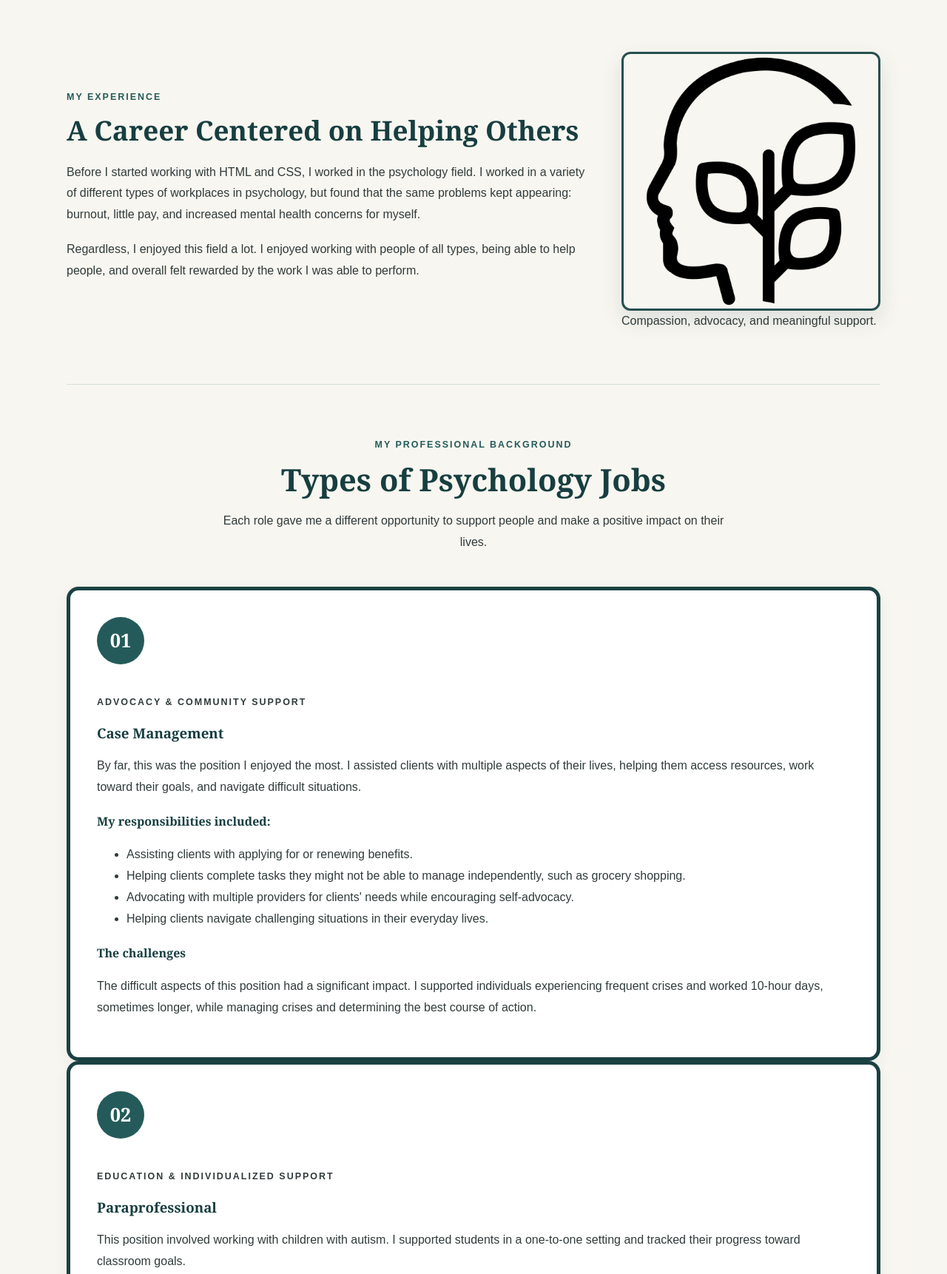
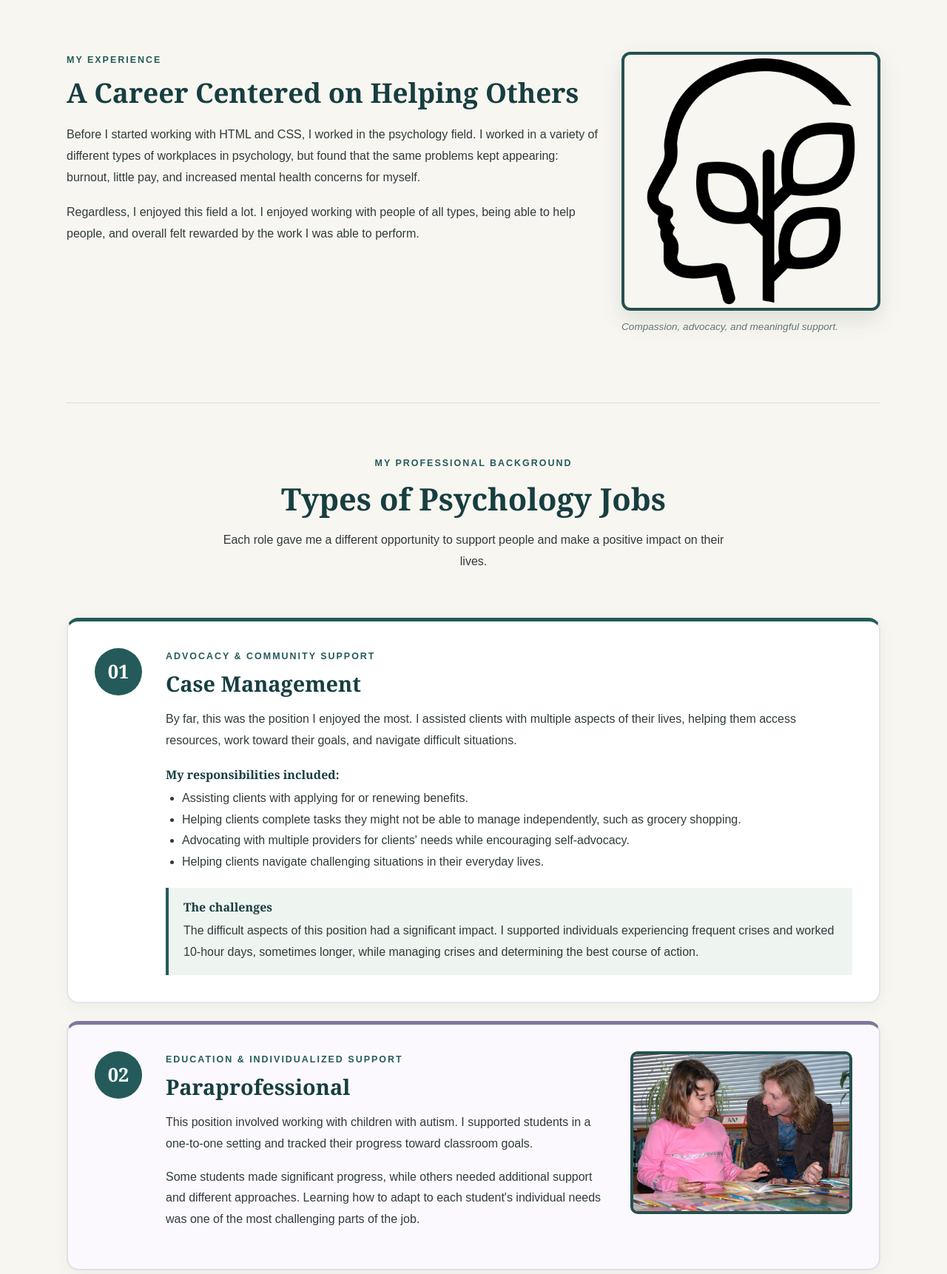
Before and after one commit to kjridgeway/Favorite-Psych-Careers, a plain HTML site: page index (3).html in a window 1280 px wide. Shown: the part 320-2042 px from the top of the page at 74% size. Drawn offline with Linux system fonts and the light colour scheme.

Commit message:
Updated style.css and .html files to center the image on the page and adjust the object-fit property for better display. Removed redundant code.

```diff
--- a/index (3).html
+++ b/index (3).html
@@ -21,6 +21,16 @@
 
     <!-- Introduction -->
     <section class="introduction">
+      <!-- Img 1 -->
+      <div class="intro-image">
+        <img
+          src="psychology.webp"
+          alt="Head with leaves inside it">
+        <figcaption class="figcaption">
+          Compassion, advocacy, and meaningful support.
+        </figcaption>
+      </div>
+
       <div class="intro-text">
         <p class="section-label">MY EXPERIENCE</p>
         <h2>A Career Centered on Helping Others</h2>
@@ -39,16 +49,6 @@
           overall felt rewarded by the work I was able to perform.
         </p>
       </div>
-
-      <!-- Img 1 -->
-      <div class="intro-image">
-        <img
-          src="psychology.webp"
-          alt="Head with leaves inside it">
-        <figcaption>
-          Compassion, advocacy, and meaningful support.
-        </figcaption>
-      </div> <!-- FIXED: Changed from </figure> to </div> to prevent layout overlap -->
     </section>
 
     <!-- Career Sections -->
@@ -162,7 +162,7 @@
           </ul>
         </div>
 
-        <div class="card-image">
+        <div class="card-image informational-image">
           <img src="dsp.png" alt="A welcoming community space">
         </div>
       </article>
--- a/style.css
+++ b/style.css
@@ -1,15 +1,11 @@
 :root {
   --teal: #245b5a;
   --teal-dark: #173e40;
-  --sage: #dce9e2;
-  --sage-light: #eef4ef;
   --cream: #f8f6f0;
   --white: #ffffff;
   --charcoal: #303b3b;
   --muted: #647575;
   --border: #d5e0da;
-  --lavender: #ece8f3;
-  --blue-light: #e6eff4;
 }
 
 * {
@@ -31,11 +27,6 @@ h3,
 h4 {
   font-family: Georgia, "Times New Roman", serif;
   line-height: 1.25;
-}
-
-h2,
-h3,
-h4 {
   color: var(--teal-dark);
 }
 
@@ -45,15 +36,13 @@ p {
 
 img {
   display: block;
-  max-width: 300px;
+  max-width: 100%;
   height: auto;
 }
 
-/* Page header */
 .hero {
   min-height: 320px;
   padding: 60px 24px;
-  /* Flexbox centers the hero content perfectly */
   display: flex;
   align-items: center;
   justify-content: center;
@@ -82,44 +71,31 @@ img {
 }
 
 .eyebrow {
-  margin-bottom: 12px;
+  margin: 0 0 12px;
   color: #c5ded3;
 }
 
 .hero h1 {
   margin: 0;
+  color: var(--white);
   font-size: 3.5rem;
   letter-spacing: -1px;
 }
 
-.hero-subtitle {
-  margin: 16px 0 0;
-  color: #e2eee8;
-  font-size: 1.1rem;
-  letter-spacing: 0.5px;
-}
-
-/* Main page container */
 .container {
   width: 92%;
   max-width: 1100px;
   margin: 0 auto;
 }
 
-/* Introduction section */
 .introduction {
   padding: 70px 0;
   border-bottom: 1px solid var(--border);
-  /* Flexbox organizes text and image layout without breaking on resize */
-  display: flex;
-  align-items: center;
-  justify-content: space-between;
-  gap: 40px;
-  flex-wrap: wrap;
+  display: flow-root;
 }
 
 .intro-text {
-  flex: 1 1 500px;
+  min-width: 0;
 }
 
 .intro-text h2 {
@@ -136,21 +112,19 @@ img {
   color: var(--teal);
 }
 
-/* FIXED: Cleaned container properties; removed image-specific styles and conflicting borders */
 .intro-image {
-  flex: 0 0 350px;
+  float: right;
   width: 350px;
-  max-width: 350px;
-  margin: 0;
+  max-width: 45%;
+  margin: 0 0 20px 30px;
 }
 
 .intro-image img {
   width: 100%;
-  max-width: none;
   height: 350px;
   object-fit: cover;
+  border: 4px solid #265050;
   border-radius: 12px;
-  border: 4px solid #265050; /* Added explicit width to keep border consistent */
   box-shadow: 0 12px 30px rgba(23, 62, 64, 0.12);
 }
 
@@ -161,21 +135,16 @@ img {
   font-style: italic;
 }
 
-/* Career section layout context */
 .careers {
   padding: 70px 0;
-}
-
-/* Parent container wrapper for group styling cards */
-.career-gallery {
   display: flex;
-  flex-direction: column; /* Vertically arrays the listings */
-  gap: 24px;              /* Uniform clean gap distribution replaces bottom margins */
+  flex-direction: column;
+  gap: 24px;
 }
 
 .section-heading {
   max-width: 700px;
-  margin: 0 auto 45px;
+  margin: 0 auto 21px;
   text-align: center;
 }
 
@@ -184,54 +153,37 @@ img {
   font-size: 2.6rem;
 }
 
-/* Individual career cards - Converted into a row-based Flex container */
 .career-card {
+  display: flex;
+  align-items: flex-start;
+  flex-wrap: wrap;
+  gap: 32px;
   position: relative;
   padding: 36px;
+  border: 2px solid rgba(23, 62, 64, 0.12);
+  border-top: 5px solid var(--teal);
   border-radius: 16px;
   background-color: var(--white);
   box-shadow: 0 6px 20px rgba(23, 62, 64, 0.05);
   transition: box-shadow 0.25s ease;
-  border: 10px solid rgba(23, 62, 64, 0.98); /* Cleaned shorthand syntax order */
-
-  /* --- FLEXBOX PROPERTIES ADDED HERE --- */
-  display: flex;
-  flex-direction: row;
-  align-items: center;
-  justify-content: space-between;
-  gap: 40px;
-  flex-wrap: wrap;
-} /* FIXED: Added the missing closing bracket here to isolate this block */
+}
 
 .career-card:hover {
-  box-shadow: 0 12px 28px #8ccabe;
-}
-
-.case-management {
-  border-top: 5px solid var(--teal);
+  box-shadow: 0 12px 28px rgba(23, 62, 64, 0.16);
 }
 
 .paraprofessional {
-  border-top: 5px solid #81759d;
+  border-top-color: #81759d;
   background-color: #fbf9fd;
 }
 
 .direct-support {
-  border-top: 5px solid #608da3;
+  border-top-color: #608da3;
   background-color: #f8fbfc;
 }
 
-/* New Flex child wrapper to group title, category, and paragraphs together */
-.career-info {
-  flex: 1 1 500px;           /* text expands */
-  padding-left: 85px;        /* standard cushion */
-}
-
-/* Number badge formatting stays absolute but handles alignment cleanly */
 .card-number {
-  position: relative;
-  top: auto;
-  left: auto;
+  flex: 0 0 64px;
   width: 64px;
   height: 64px;
   line-height: 64px;
@@ -244,173 +196,121 @@ img {
   font-weight: bold;
 }
 
-/* Images inside career cards optimized as flex items */
-.career-card img {
-  flex: 0 0 300px;
-  width: 100%;
-  max-width: 350px;
-  height: 220px;
-  object-fit: cover;
-  border: 4px solid #265050; /* Ensured explicit solid width matches intro image border structure */
-  border-radius: 10px;
-  display: block;
+.card-content {
+  flex: 1 1 500px;
+  min-width: 0;
+}
+
+.card-category {
+  margin: 0 0 8px;
+  color: var(--teal);
+}
+
+.card-content h3 {
+  margin: 0 0 16px;
+  font-size: 1.8rem;
+}
+
+.card-content h4 {
+  margin-bottom: 8px;
+}
+
+.card-content ul {
+  margin-top: 8px;
+  padding-left: 22px;
+}
+
+.challenge {
+  margin-top: 20px;
+  padding: 16px 20px;
+  border-left: 4px solid var(--teal);
+  background-color: #eef4ef;
+}
+
+.challenge h4 {
+  margin-top: 0;
+}
+
+.challenge p:last-child {
+  margin-bottom: 0;
+}
+
+.card-image {
+  flex: 0 1 300px;
+  width: 300px;
+  max-width: 100%;
+  min-width: 0;
   margin: 0;
 }
 
-/* Main page container */
-.container {
-  width: 92%;
-  max-width: 1100px;
+.card-image img {
+  width: 100%;
+  max-width: 100%;
+  height: 220px;
+  object-fit: cover;
+  border: 4px solid #265050;
+  border-radius: 10px;
+}
+
+.informational-image img {
+  width: 300px;
+  height: auto;
+  object-fit: initial;
   margin: 0 auto;
 }
 
-/* Introduction section */
-.introduction {
-  padding: 70px 0;
-  border-bottom: 1px solid var(--border);
-  /* Flexbox organizes text and image layout without breaking on resize */
-  display: flex;
-  align-items: center;
-  justify-content: space-between;
-  gap: 40px;
-  flex-wrap: wrap;
-}
-
-.intro-text {
-  flex: 1 1 500px;
-}
-
-.intro-text h2 {
-  margin: 0 0 20px;
-  font-size: 2.3rem;
-}
-
-.intro-text p:not(.section-label) {
-  margin-bottom: 18px;
-}
-
-.section-label {
-  margin-bottom: 10px;
-  color: var(--teal);
-}
-
-/* FIXED: Cleaned container properties; removed image-specific styles and conflicting borders */
-.intro-image {
-  flex: 0 0 350px;
-  width: 350px;
-  max-width: 350px;
-  margin: 0;
-}
-
-
-.intro-image img {
-  width: 100%;
-  max-width: none;
-  height: 350px;
-  object-fit: cover;
-  border-radius: 12px;
-  border: solid #265050;
-  box-shadow: 0 12px 30px rgba(23, 62, 64, 0.12);
-}
-
-.figcaption {
-  margin-top: 10px;
-  color: var(--muted);
-  font-size: 0.85rem;
-  font-style: italic;
-}
-
-/* Career section layout context */
-.careers {
-  padding: 70px 0;
-}
-
-/* Parent container wrapper for group styling cards */
-.career-gallery {
-  display: flex;
-  flex-direction: column; /* Vertically arrays the listings */
-  gap: 24px;              /* Uniform clean gap distribution replaces bottom margins */
-}
-
-.section-heading {
-  max-width: 700px;
-  margin: 0 auto 45px;
+.closing {
+  margin: 0 0 70px;
+  padding: 36px;
+  border-radius: 16px;
+  background-color: #eef4ef;
   text-align: center;
 }
 
-.section-heading h2 {
-  margin: 0 0 16px;
+.closing h2 {
+  margin-top: 0;
+}
+
+@media (max-width: 760px) {
+  .hero {
+    min-height: 240px;
+  }
+
+  .hero h1 {
     font-size: 2.6rem;
   }
 
-/* Individual career cards - Converted into a row-based Flex container */
-.career-card {
-  position: relative;
-  padding: 36px;
-  border-radius: 16px;
-  background-color: var(--white);
-  box-shadow: 0 6px 20px rgba(23, 62, 64, 0.05);
-  transition: box-shadow 0.25s ease;
-  border: solid rgba(23, 62, 64, 0.98) 5px;
-
- /* --- FLEXBOX PROPERTIES ADDED HERE --- */
-  display: flex;
-  flex-direction: row;
-  align-items: center;
-  justify-content: space-between;
-  gap: 40px;
-  flex-wrap: wrap;
-
-.career-card:hover {
-  box-shadow: 0 12px 28px black;
+  .introduction {
+    padding: 50px 0;
   }
 
-.case-management {
-  border-top: 5px solid var(--teal);
+  .intro-image {
+    max-width: 45%;
+    margin-left: 20px;
   }
 
-.paraprofessional {
-  border-top: 5px solid #81759d;
-  background-color: #fbf9fd;
+  .career-card {
+    padding: 24px;
   }
 
-.direct-support {
-  border-top: 5px solid #608da3;
-  background-color: #f8fbfc;
+  .card-number {
+    width: 54px;
+    height: 54px;
+    flex-basis: 54px;
+    line-height: 54px;
   }
 
-/* New Flex child wrapper to group title, category, and paragraphs together */
-.career-info {
-  flex: 1 1 500px;           /* text expands */
-  padding-left: 85px;        /* standard cushion */
+  .card-content,
+  .card-image {
+    flex-basis: 100%;
+  }
 }
 
-/* Number badge formatting stays absolute but handles alignment cleanly */
-.card-number {
-  position: relative;
-  top: auto;
-  left: auto;
-  width: 64px;
-  height: 64px;
-  line-height: 64px;
-  text-align: center;
-  border-radius: 50%;
-  background-color: var(--teal);
-  color: var(--white);
-  font-family: Georgia, "Times New Roman", serif;
-  font-size: 1.6rem;
-  font-weight: bold;
-}
-
-/* Images inside career cards optimized as flex items */
-.career-card img {
-  flex: 0 0 300px;
+@media (max-width: 520px) {
+  .intro-image {
+    float: none;
     width: 100%;
     max-width: 350px;
-  height: 220px;
-  object-fit: cover;
-  border: solid #265050;
-  border-radius: 10px;
-  display: block;
-  margin: 0;
+    margin: 0 auto 20px;
   }
+}
```
Lines whose indentation alone changed are shown as unchanged.
